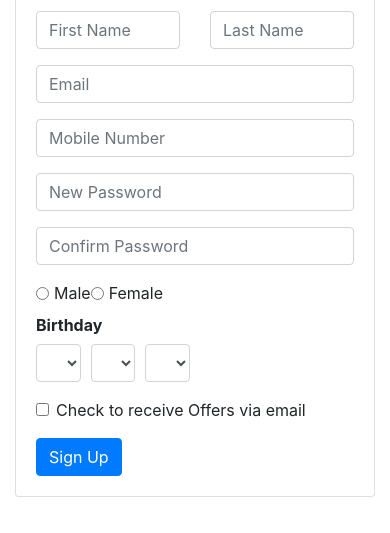
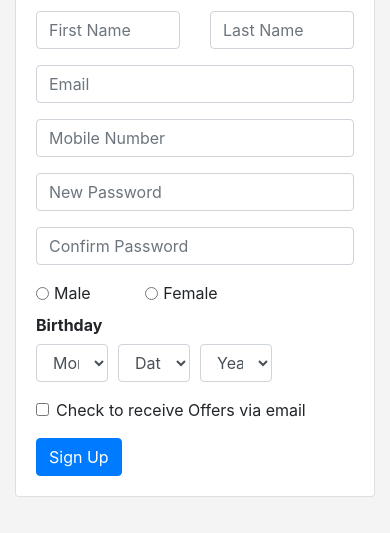
Before and after one commit to aviralkapoor/eVoting, a website: page index.html in a window 390 px wide. Shown: the part 121-654 px from the top of the page. Drawn offline with nearby package versions, Linux system fonts and the light colour scheme.

```diff
--- a/css/style.css
+++ b/css/style.css
@@ -1,6 +1,7 @@
 body{
 	padding:50px 0px 0px 0px;
 	z-index:0;
+	background: #f4f4f4;
 }
 .navbar-dark{
 	background-color: #512DA8;
--- a/index.html
+++ b/index.html
@@ -70,13 +70,13 @@
                                 </div>
                             </div>
                             <div class="form-row">
-                            <div class="col-2 offset-md-2">
+                            <div class="col-4 col-md-2 offset-md-2">
                             <div class="form-check form-check-inline">
                                 <input class="form-check-input"type="radio" name="inlineRadioOptions"id="male"value="male">
                                 <label for="male" class="form-check-label">Male</label>
                             </div>
                             </div>
-                            <div class="col-2">
+                            <div class="col-4 col-md-2">
                             <div class="form-check form-check-inline">
                                 <input class="form-check-input"type="radio" name="inlineRadioOptions"id="female"value="female">
                                 <label for="female" class="form-check-label">Female</label>
@@ -87,7 +87,7 @@
                                 <label for="bday" class="col-form-label offset-md-2"><strong>Birthday</strong></label>
                                 </div>
                                 <div class="form-row">
-                                    <div class="form-group col-2 offset-md-2">
+                                    <div class="form-group col-3 col-md-2 offset-md-2">
                                 <select id="month" class="form-control">
                                     <option selected>Month</option>
                                     <option>January</option>
@@ -104,7 +104,7 @@
                                     <option>December</option>
                                 </select>
                                 </div>
-                                <div class="form-group col-2">
+                                <div class="form-group col-3 col-md-2">
                                 <select id="date" class="form-control">
                                     <option selected>Date</option>
                                     <option>1</option>
@@ -140,7 +140,7 @@
                                     <option>31</option>
                                 </select>
                                 </div>
-                                <div class="form-group col-2">
+                                <div class="form-group col-3 col-md-2">
                                 <select id="Year" class="form-control">
                                     <option selected>Year</option>
                                     <option>1990</option>
```
